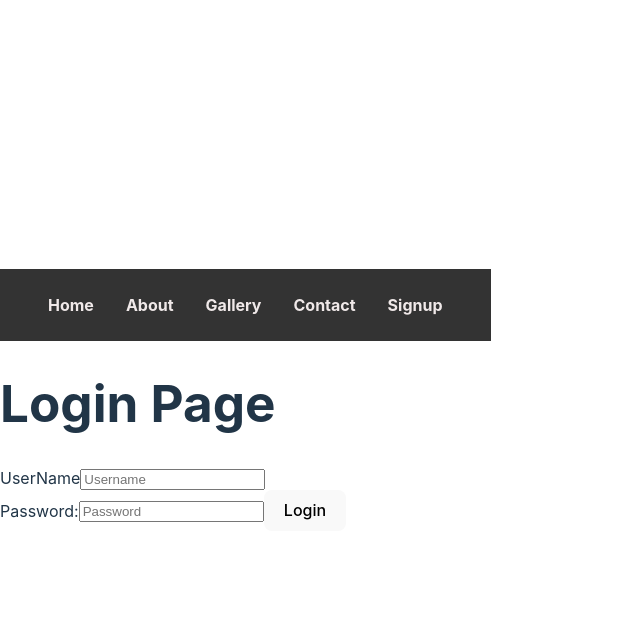
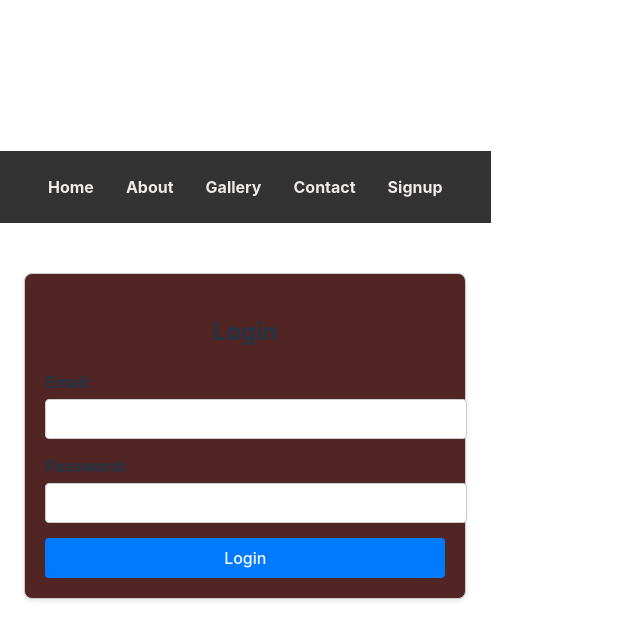
Before and after one commit to ishansingh7/Full-Stack-Training-2025, a React (Vite) app in the folder react/MERNStack/: page /signup in a window 1280 px wide. Shown: the top 640 px of the page, without its empty margins (0-640 px from the left). Built offline with nearby package versions, Linux system fonts and the light colour scheme.

Commit message:
signup page

```diff
--- a/react/MERNStack/src/App.jsx
+++ b/react/MERNStack/src/App.jsx
@@ -2,7 +2,7 @@ import About from './components/About';
 import Home from './components/Home';
 import ClassCompEG from './classcomponents/ClassCompEG';
 import Contact from './components/Contact'
-import Glarry from './components/Glarry';
+import Gallery from './components/Gallery';
 import Navbar from './components/Navbar';
 import { BrowserRouter, Routes, Route } from 'react-router-dom';
 import Signup from './components/signup';
@@ -15,7 +15,7 @@ function App() {
         <Route path="/" element={<Home />} />
         <Route path="/about" element={<About />} />
         <Route path="/contact" element={<Contact />} />
-        <Route path="/glarry" element={<Glarry image="ishan logo" page="Glarry" />} />
+        <Route path="/gallery" element={<Gallery image="ishan logo" page="Gallery" />} />
         <Route path="/class-comp-eg" element={<ClassCompEG />} />
         <Route path="/signup" element={<Signup />} />
       </Routes>
--- a/react/MERNStack/src/components/glarry.jsx
+++ b/react/MERNStack/src/components/Gallery.jsx
@@ -1,12 +1,12 @@
 
-const Glarry= (hello) =>{
+const Gallery= (hello) =>{
     return(
         <div>
             <h1>Welcome to the Glarry Page of  {hello.page} ishan</h1>
-            < img src="MERNStack\src\assets\ishan.png" alt="ishan logo" />
+            < img src="ishan.png" alt="ishan logo" />
         <h2>This is{hello.img} ishan singh logo </h2>
         </div>
     );
     };
 
-    export default Glarry;
+    export default Gallery;
--- a/react/MERNStack/src/components/signup.jsx
+++ b/react/MERNStack/src/components/signup.jsx
@@ -1,16 +1,54 @@
-const Signup = () =>{
-    return(
-        <div>
-            <h1>Login Page</h1>
-            <form>
-                UserName<input type="text" placeholder="Username" />
-                <br></br>
-                Password:
-                <input type="password" placeholder="Password" />
-                <button type="submit">Login</button>
+import React, { useState } from 'react';
+import '../../src/css/Login.css';
+
+const LoginPage = () => {
+    const [email, setEmail] = useState('');
+    const [password, setPassword] = useState('');
+    const [error, setError] = useState('');
+
+    const handleLogin = (e) => {
+        e.preventDefault();
+
+        // Placeholder logic for authentication
+        if (email === 'user@example.com' && password === 'password123') {
+            alert('Login successful!');
+        } else {
+            setError('Invalid email or password');
+        }
+    };
+
+    return (
+        <div className="login-container">
+            <h2>Login</h2>
+            <form onSubmit={handleLogin}>
+                <div className="form-group">
+                    <label htmlFor="email">Email:</label>
+                    <input
+                        type="email"
+                        id="email"
+                        value={email}
+                        onChange={(e) => setEmail(e.target.value)}
+                        required
+                    />
+                </div>
+
+                <div className="form-group">
+                    <label htmlFor="password">Password:</label>
+                    <input
+                        type="password"
+                        id="password"
+                        value={password}
+                        onChange={(e) => setPassword(e.target.value)}
+                        required
+                    />
+                </div>
+
+                {error && <p className="error-message">{error}</p>}
+
+                <button type="submit" className="login-button">Login</button>
             </form>
         </div>
-    )
-    }
+    );
+};
 
-    export default Signup;
+export default LoginPage;
--- /dev/null
+++ b/react/MERNStack/src/css/Login.css
@@ -0,0 +1,54 @@
+.login-container {
+    max-width: 400px;
+    margin: 50px auto;
+    padding: 20px;
+    border: 1px solid #ccc;
+    border-radius: 8px;
+    box-shadow: 0 2px 5px rgba(0, 0, 0, 0.1);
+    background-color: #522525;
+    text-align: center;
+}
+
+/* Form group styling */
+.form-group {
+    margin-bottom: 15px;
+    text-align: left;
+}
+
+.form-group label {
+    display: block;
+    margin-bottom: 5px;
+    font-weight: bold;
+}
+
+.form-group input {
+    width: 100%;
+    padding: 10px;
+    border: 1px solid #ccc;
+    border-radius: 4px;
+    font-size: 16px;
+}
+
+/* Error message styling */
+.error-message {
+    color: red;
+    font-size: 14px;
+    margin: 10px 0;
+}
+
+/* Button styling */
+.login-button {
+    width: 100%;
+    padding: 10px;
+    font-size: 16px;
+    color: #fff;
+    background-color: #007bff;
+    border: none;
+    border-radius: 4px;
+    cursor: pointer;
+    transition: background-color 0.3s ease;
+}
+
+.login-button:hover {
+    background-color: #0056b3;
+}
```
Also changed, not shown: react/MERNStack/public/ishan.png (renamed from react/MERNStack/src/assets/ishan.png).
